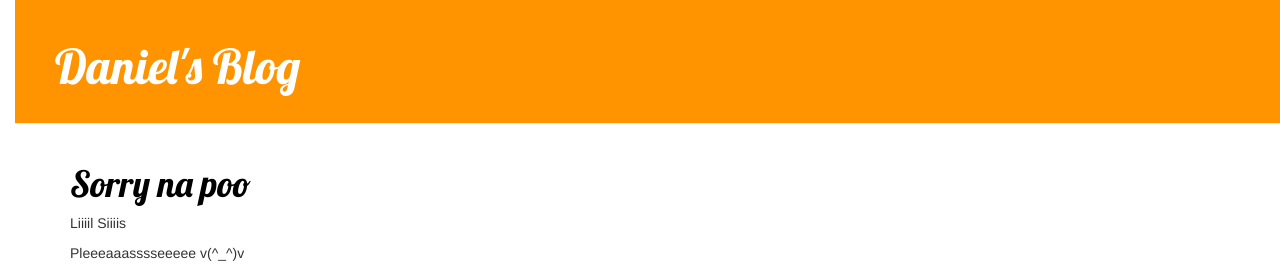
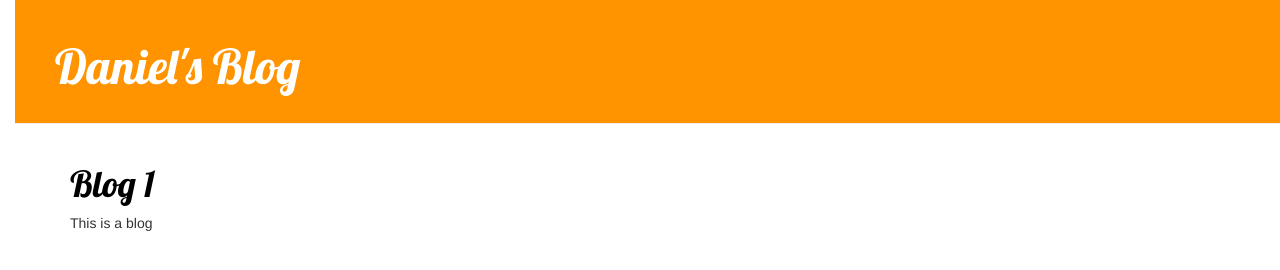
Before and after one commit to djmp09/my-first-blog, a Django app: page / in a window 1280 px wide. Shown: the top 270 px of the page. After the commit the page ends 231 px from the top, so only its background shows below. Run offline with Django 3.2, Linux system fonts and the light colour scheme; some libraries are stand-ins or nearby versions.

Commit message:
Modified html file

```diff
--- a/blog/templates/blog/post_list.html
+++ b/blog/templates/blog/post_list.html
@@ -15,10 +15,8 @@
     <div class="row">
         <div class="col-md-8">
                 <div class="post">
-                    <h1><a href="/">Sorry na poo</a></h1>
-                    <p>Liiiil Siiiis</p>
-                    <p>Pleeeaaasssseeeee v(^_^)v</p>
-                    <img src="https://scontent-hkg3-1.xx.fbcdn.net/hphotos-xal1/v/t1.0-9/10436185_940841922596977_8696551714165621670_n.jpg?oh=42628a166e2878fe84ab70b2a234970a&oe=57BC05A0" alt = "Lil Sis" style="width:500px;height:500px;border:0;">
+                    <h1><a href="/">Blog 1</a></h1>
+                    <p>This is a blog</p>
                 </div>
         </div>
     </div>
```
